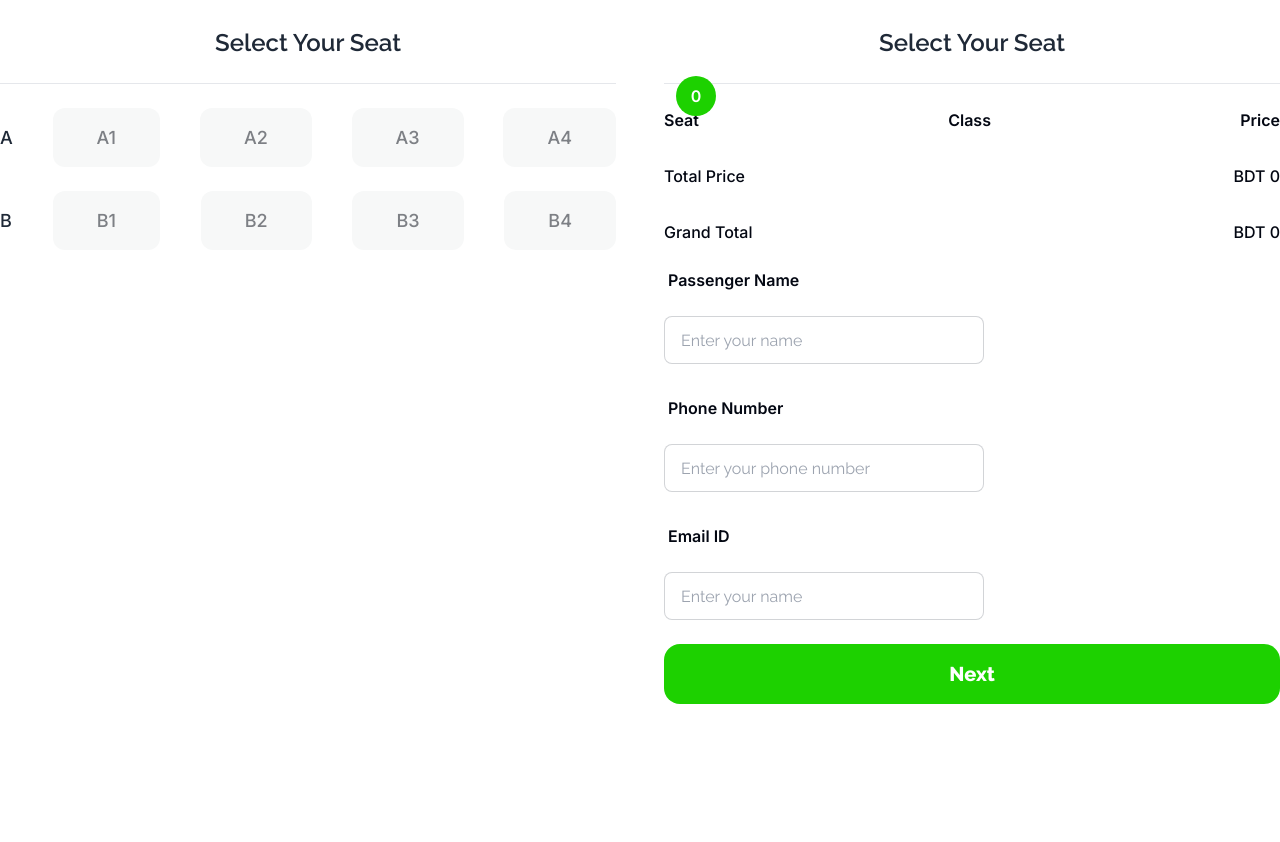
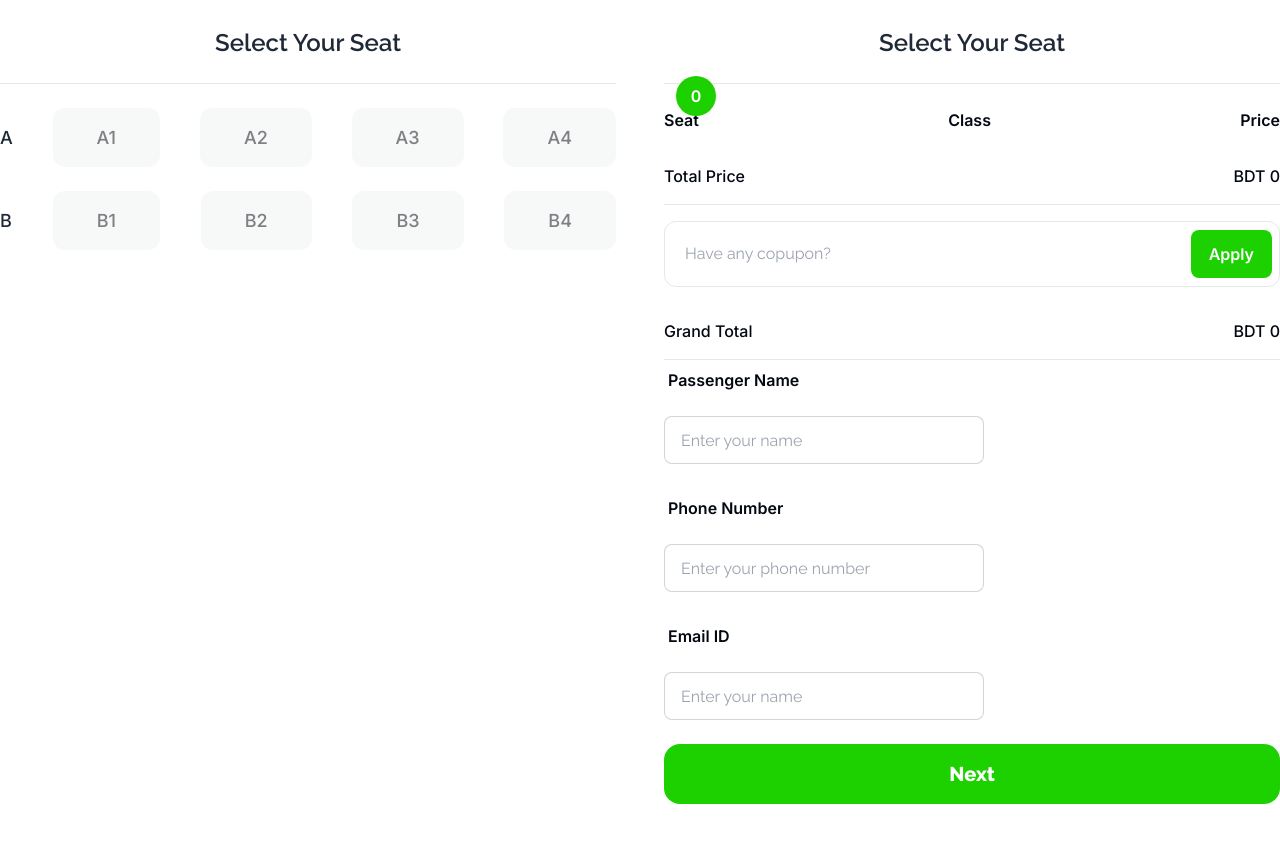
Before and after one commit to kaziabulhasib/b9a5-smart-ticketing, a plain HTML site: page index.html in a window 1280 px wide. Shown: the part 2451-3293 px from the top of the page. Drawn offline with nearby package versions, Linux system fonts and the light colour scheme.

Commit message:
coupon apply

```diff
--- a/Script/script.js
+++ b/Script/script.js
@@ -57,6 +57,23 @@ for (const bookButton of bookButtons) {
   });
 }
 
+// coupon apply button
+
+function applyCoupon() {
+  // hide the container
+  document.getElementById("coupon-container").classList.add("hidden");
+  const couponInput = document.getElementById("coupon-input");
+  const couponCode = couponInput.value.split(" ").join("").toLowerCase();
+  if (couponCode === "new15") {
+    discount = totalPrice * 0.15;
+  } else if (couponCode === "couple20") {
+    discount = totalPrice * 0.2;
+  } else {
+    discount = 0;
+  }
+  grandTotal = totalPrice - discount;
+  document.getElementById("grand-total").innerText = grandTotal;
+}
 // hide the modal on click()
 
 function modalHide() {
--- a/index.html
+++ b/index.html
@@ -266,7 +266,23 @@
                 BDT <span id="total-price">0</span>
               </h1>
             </div>
+            <hr />
             <!-- coupon section  -->
+            <div
+              id="coupon-container"
+              class="relative flex justify-between items-center my-4">
+              <input
+                id="coupon-input"
+                type="text"
+                placeholder="Have any copupon?"
+                class="border py-5 pl-5 w-full rounded-xl" />
+              <button
+                onclick="applyCoupon()"
+                id="apply-coupon"
+                class="absolute right-2 bg-[#1DD100] py-3 px-[18px] rounded-lg text-white font-inter text-base font-semibold">
+                Apply
+              </button>
+            </div>
             <!-- grand Total price part  -->
             <div class="flex justify-between">
               <h1 class="text-base font-inter font-medium text-[#030712] my-4">
@@ -276,6 +292,7 @@
                 BDT <span id="grand-total">0</span>
               </h1>
             </div>
+            <hr />
             <!-- second part input & modal  -->
             <div>
               <label class="form-control w-full max-w-xs">
@@ -303,10 +320,11 @@
                 <input
                   type="text"
                   placeholder="Enter your phone number"
-                  class="input input-bordered w-full block mt-4 mb-6" />
+                  class="input input-bordered w-full block mt-4 mb-6"
+                  required />
               </label>
             </div>
-            <!-- thid input  -->
+            <!-- third input  -->
             <div>
               <label class="form-control w-full max-w-xs">
                 <div class="label">
```
